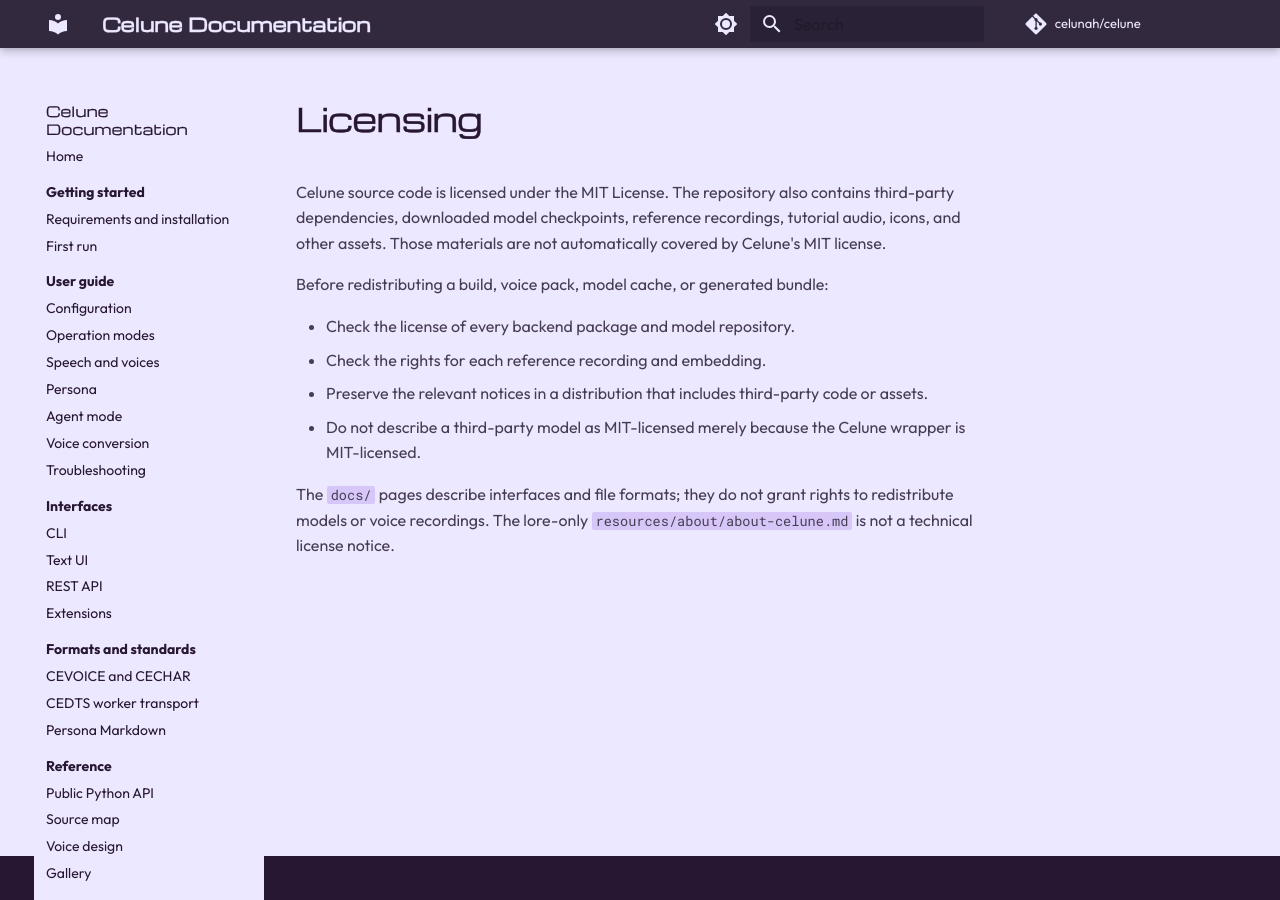
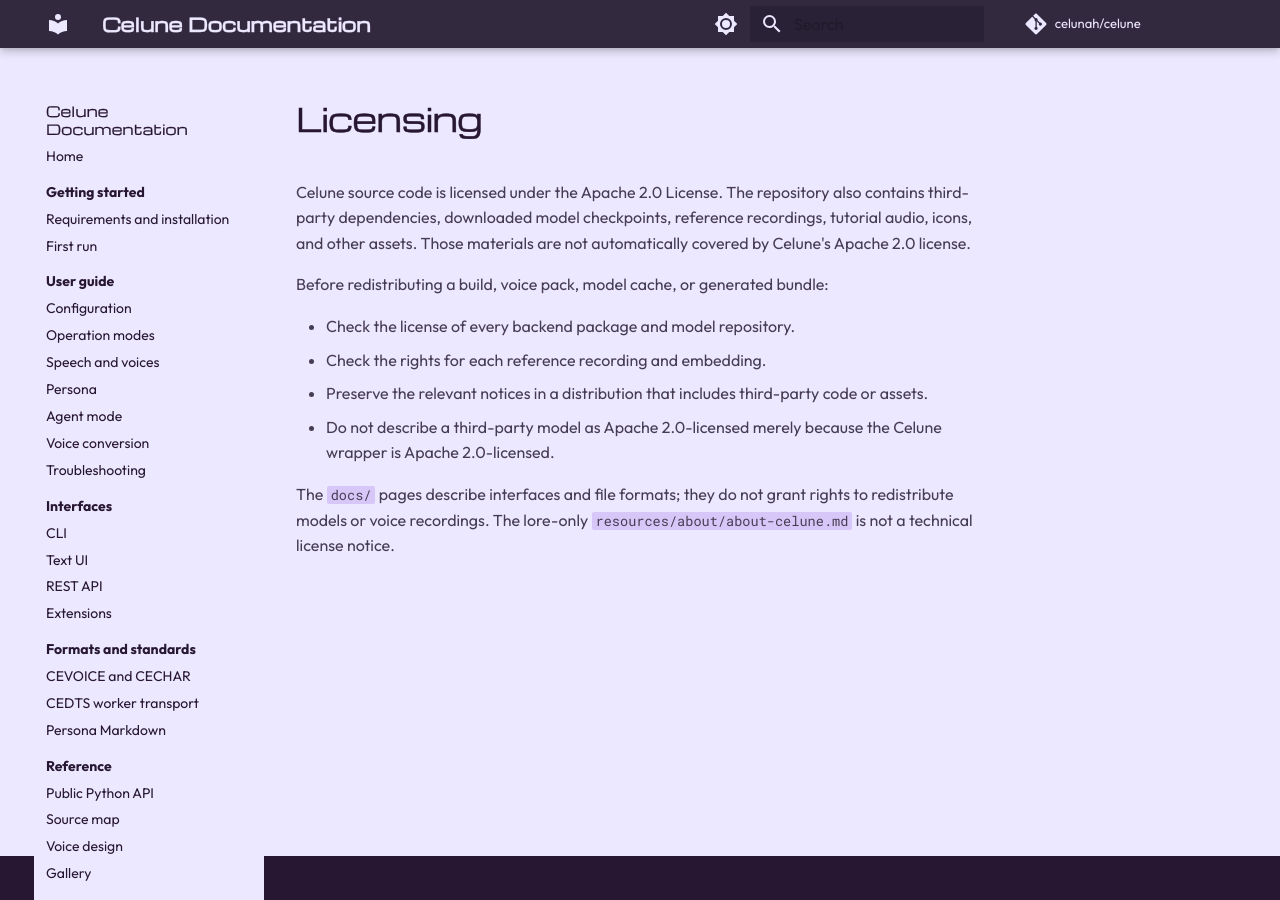
Before and after one commit to celunah/celune, an MkDocs documentation site: the page built from docs/licensing.md, in a window 1280 px wide. Built offline with MkDocs 1.6.1 and Material for MkDocs 9.7.7, drawn with Linux system fonts in a browser that asks for light colours; comment, search, counter and statistics services are not loaded.

Commit message:
fix(docs): bad light mode colors

```diff
--- a/docs/assets/stylesheets/celune.css
+++ b/docs/assets/stylesheets/celune.css
@@ -16,6 +16,8 @@
   --celune-code: #2b2439;
   --celune-warning: #f0e68c;
   --celune-error: #f07178;
+  --celune-link: #deceff;
+  --celune-on-accent: var(--celune-background);
 
   --md-primary-fg-color: var(--celune-background);
   --md-primary-fg-color--light: var(--celune-secondary);
@@ -46,7 +48,7 @@
   --md-code-hl-string-color: #a7e99c;
   --md-code-hl-variable-color: #bde3ff;
   --md-typeset-color: var(--celune-foreground);
-  --md-typeset-a-color: #deceff;
+  --md-typeset-a-color: var(--celune-link);
   --md-footer-bg-color: var(--celune-background);
   --md-footer-bg-color--dark: #15121c;
   --md-footer-fg-color: var(--celune-foreground);
@@ -64,6 +66,8 @@
   --celune-code: #d7c7f9;
   --celune-warning: #6b5e00;
   --celune-error: #7a1f24;
+  --celune-link: var(--celune-primary);
+  --celune-on-accent: var(--celune-background);
 
   --md-primary-fg-color: var(--celune-accent);
   --md-primary-fg-color--light: var(--celune-secondary);
@@ -94,7 +98,7 @@
   --md-code-hl-string-color: #648c5e;
   --md-code-hl-variable-color: #718899;
   --md-typeset-color: var(--celune-foreground);
-  --md-typeset-a-color: #deceff;
+  --md-typeset-a-color: var(--celune-link);
   --md-footer-bg-color: var(--celune-accent);
   --md-footer-bg-color--dark: var(--celune-secondary);
   --md-footer-fg-color: var(--celune-background);
@@ -175,7 +179,7 @@
 .md-tabs__link--active,
 .md-toc__link:is(:focus, :hover),
 .md-toc__link--active {
-  color: #deceff;
+  color: var(--celune-link);
 }
 
 .md-typeset a,
@@ -183,13 +187,13 @@
 .md-nav__link--active,
 .md-tabs__link--active,
 .md-tabs__link:is(:focus, :hover) {
-  color: #deceff;
+  color: var(--celune-link);
 }
 
 .md-typeset a:hover,
 .md-nav__link:is(:focus, :hover),
 .md-tabs__link:is(:focus, :hover) {
-  color: #deceff;
+  color: var(--celune-link);
 }
 
 .md-typeset code,
@@ -208,7 +212,7 @@
 
 .md-typeset table:not([class]) th {
   background-color: var(--celune-accent);
-  color: var(--celune-foreground);
+  color: var(--celune-on-accent);
 }
 
 .md-typeset table:not([class]) tr:hover {
@@ -266,6 +270,6 @@
 
   .md-nav__link--active,
   .md-tabs__link--active {
-    color: #deceff;
+    color: var(--celune-link);
   }
 }
--- a/docs/licensing.md
+++ b/docs/licensing.md
@@ -1,9 +1,9 @@
 # Licensing
 
-Celune source code is licensed under the MIT License. The repository also
+Celune source code is licensed under the Apache 2.0 License. The repository also
 contains third-party dependencies, downloaded model checkpoints, reference
 recordings, tutorial audio, icons, and other assets. Those materials are not
-automatically covered by Celune's MIT license.
+automatically covered by Celune's Apache 2.0 license.
 
 Before redistributing a build, voice pack, model cache, or generated bundle:
 
@@ -11,8 +11,8 @@
 - Check the rights for each reference recording and embedding.
 - Preserve the relevant notices in a distribution that includes third-party
   code or assets.
-- Do not describe a third-party model as MIT-licensed merely because the Celune
-  wrapper is MIT-licensed.
+- Do not describe a third-party model as Apache 2.0-licensed merely because the Celune
+  wrapper is Apache 2.0-licensed.
 
 The `docs/` pages describe interfaces and file formats; they do not grant
 rights to redistribute models or voice recordings. The lore-only
```
